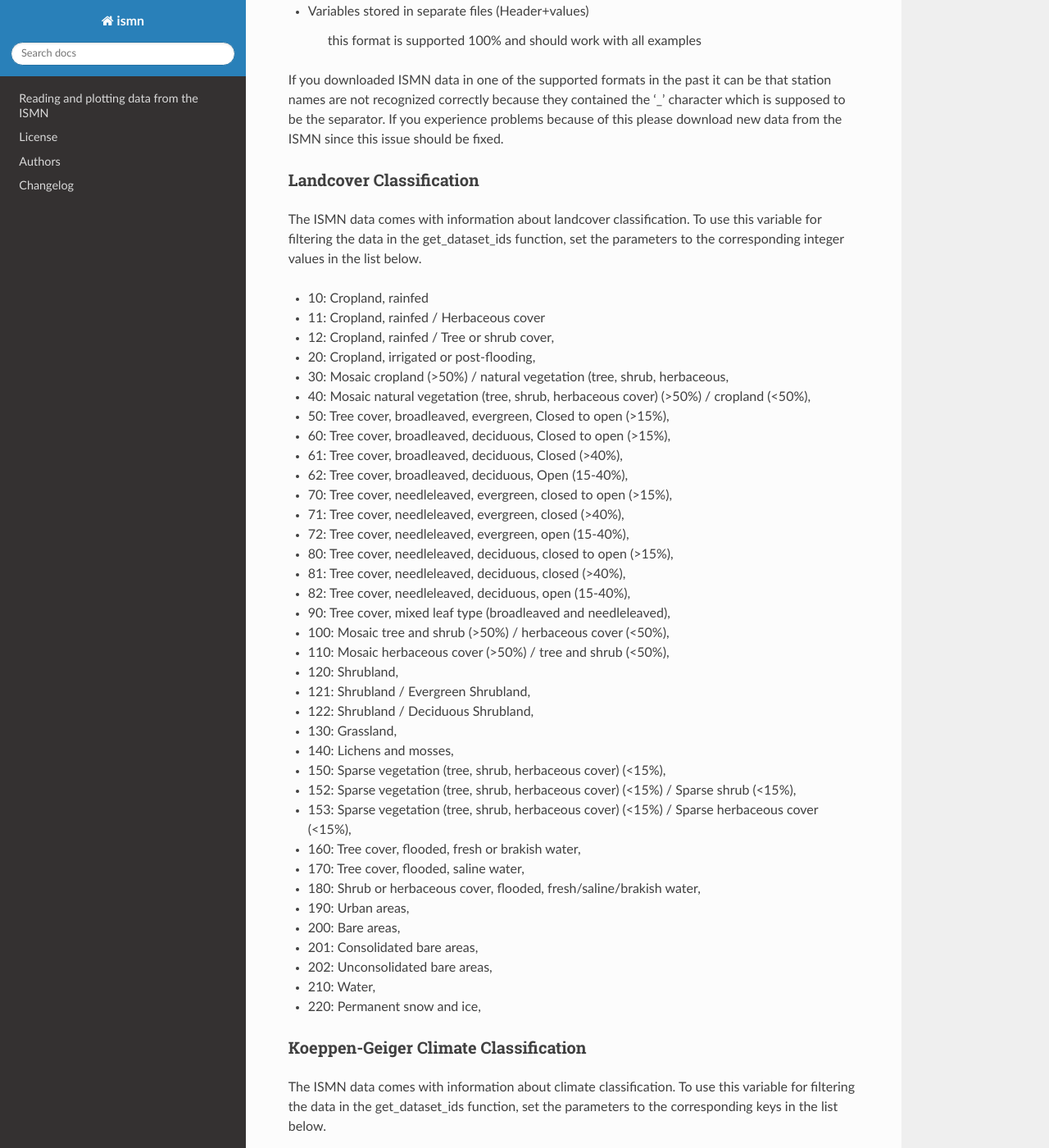
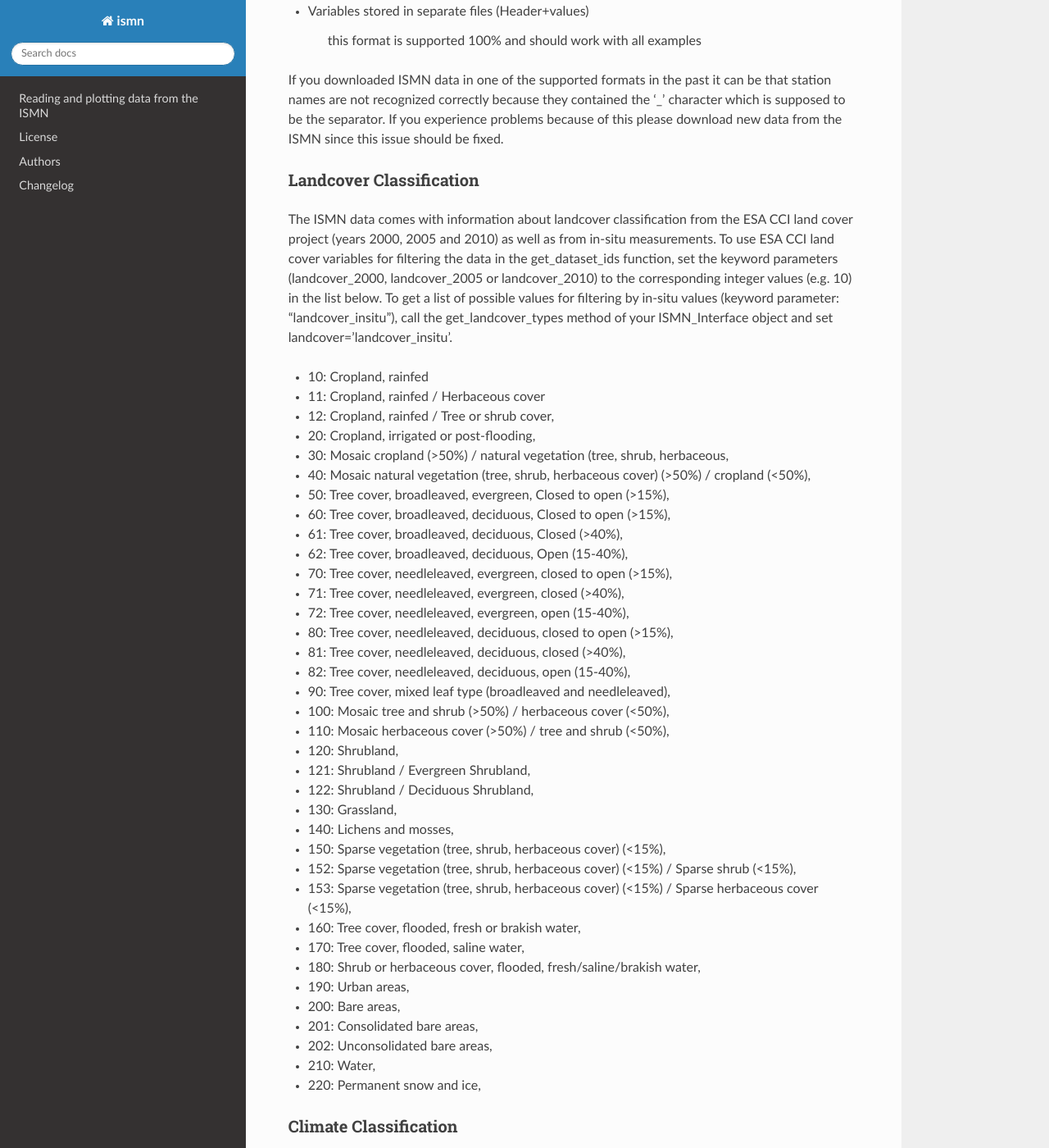
Before and after one commit to TUW-GEO/ismn, a Sphinx documentation site: the page built from docs/index.rst, in a window 1280 px wide and 1400 px high, scrolled down 1578 px. Shown: the whole window at 82% size. Built offline with Sphinx 7.4.7 and the Read the Docs theme 2.0.0, drawn with Linux system fonts in a browser that asks for light colours; formulas are drawn with MathJax 3; pages that are not in the unit, such as notebooks, are missing from menus; some of the changed text lies outside the part shown.

Commit message:
pull request updates

```diff
--- a/CHANGES.rst
+++ b/CHANGES.rst
@@ -4,13 +4,12 @@ Changelog
 
 Version 0.x
 ===========
-- Bugfix for new pandas v0.23
 
 Version 0.3
 ===========
 
 - Update readme
-- Added information about landcover and climate to metadata
+- Added information about landcover and climate to metadata.
 
 Version 0.2
 ===========
--- a/README.rst
+++ b/README.rst
@@ -95,9 +95,13 @@ be fixed.
 
 Landcover Classification
 ------------------------
-The ISMN data comes with information about landcover classification. To use
-this variable for filtering the data in the get_dataset_ids function, set the
-parameters to the corresponding integer values in the list below.
+The ISMN data comes with information about landcover classification from the
+ESA CCI land cover project (years 2000, 2005 and 2010) as well as from in-situ
+measurements. To use ESA CCI land cover variables for filtering the data in the get_dataset_ids
+function, set the keyword parameters (landcover_2000, landcover_2005 or landcover_2010)
+to the corresponding integer values (e.g. 10) in the list below. To get a list of
+possible values for filtering by in-situ values (keyword parameter: "landcover_insitu"),
+call the get_landcover_types method of your ISMN_Interface object and set landcover='landcover_insitu'.
 
 * 10: Cropland, rainfed
 * 11: Cropland, rainfed / Herbaceous cover
@@ -136,11 +140,14 @@ parameters to the corresponding integer values in the list below.
 * 210: Water,
 * 220: Permanent snow and ice,
 
-Koeppen-Geiger Climate Classification
--------------------------------------
-The ISMN data comes with information about climate classification. To use
-this variable for filtering the data in the get_dataset_ids function, set the
-parameters to the corresponding keys in the list below.
+Climate Classification
+----------------------
+The ISMN data comes with information about climate classification from the Koeppen-Geiger
+Climate Classification (2007) as well as in-situ measurements. To use
+Koeppen-Geiger variable for filtering the data in the get_dataset_ids function, set the
+keyword parameter "climate" to the corresponding keys (e.g. 'Af') in the list below. To get a list of
+possible values for filtering by in-situ values (keyword parameter: "climate_insitu"), call the
+get_climate_types method of your ISMN_Interface object and set climate='climate_insitu'.
 
 * Af: Tropical Rainforest
 * Am: Tropical Monsoon
```
Also changed, not shown: docs/read_and_plot_ismn_data/Read and plot ISMN data.rst (+14 -6 lines), 5 other files.
